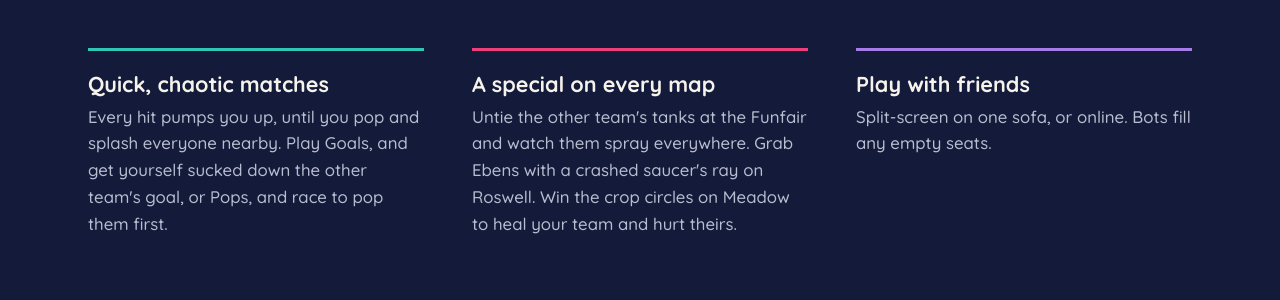
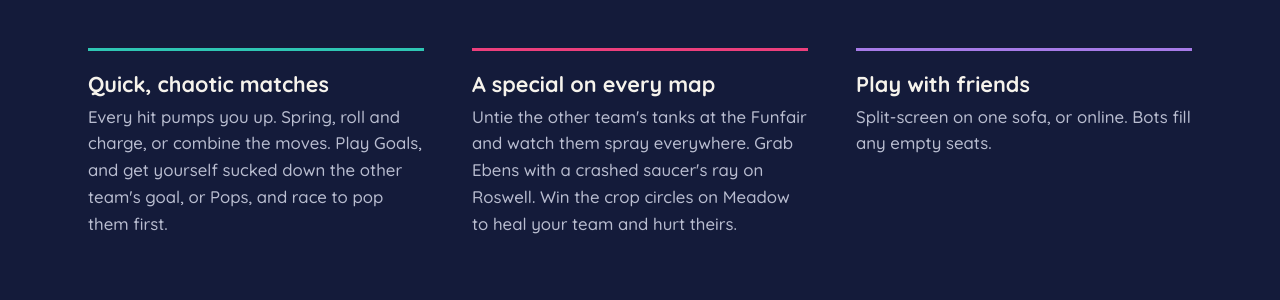
Before and after one commit to chumleesockson/zarondo-site, a Jekyll site: the page built from index.html, in a window 1280 px wide and 900 px high, scrolled down 892 px. Shown: the part 154-454 px from the top of the window. Built offline with Jekyll 4.4.1, drawn with Linux system fonts in a browser that asks for light colours.

Commit message:
Sell the moves, not the pop's splash
The matches card said every hit pumps you up "until you pop and splash
everyone nearby". The pop splash hardly ever happens, so it now says
you can spring, roll and charge, or combine the moves, as the Steam
store draft does.

Co-Authored-By: Claude Opus 5.5 <noreply@anthropic.com>

```diff
--- a/index.html
+++ b/index.html
@@ -31,7 +31,7 @@ body_class: home
 <section class="features" aria-label="What's in the game">
   <article class="feature reveal">
     <h3>Quick, chaotic matches</h3>
-    <p>Every hit pumps you up, until you pop and splash everyone nearby. Play Goals, and get yourself sucked down the other team's goal, or Pops, and race to pop them first.</p>
+    <p>Every hit pumps you up. Spring, roll and charge, or combine the moves. Play Goals, and get yourself sucked down the other team's goal, or Pops, and race to pop them first.</p>
   </article>
   <article class="feature reveal">
     <h3>A special on every map</h3>
```
